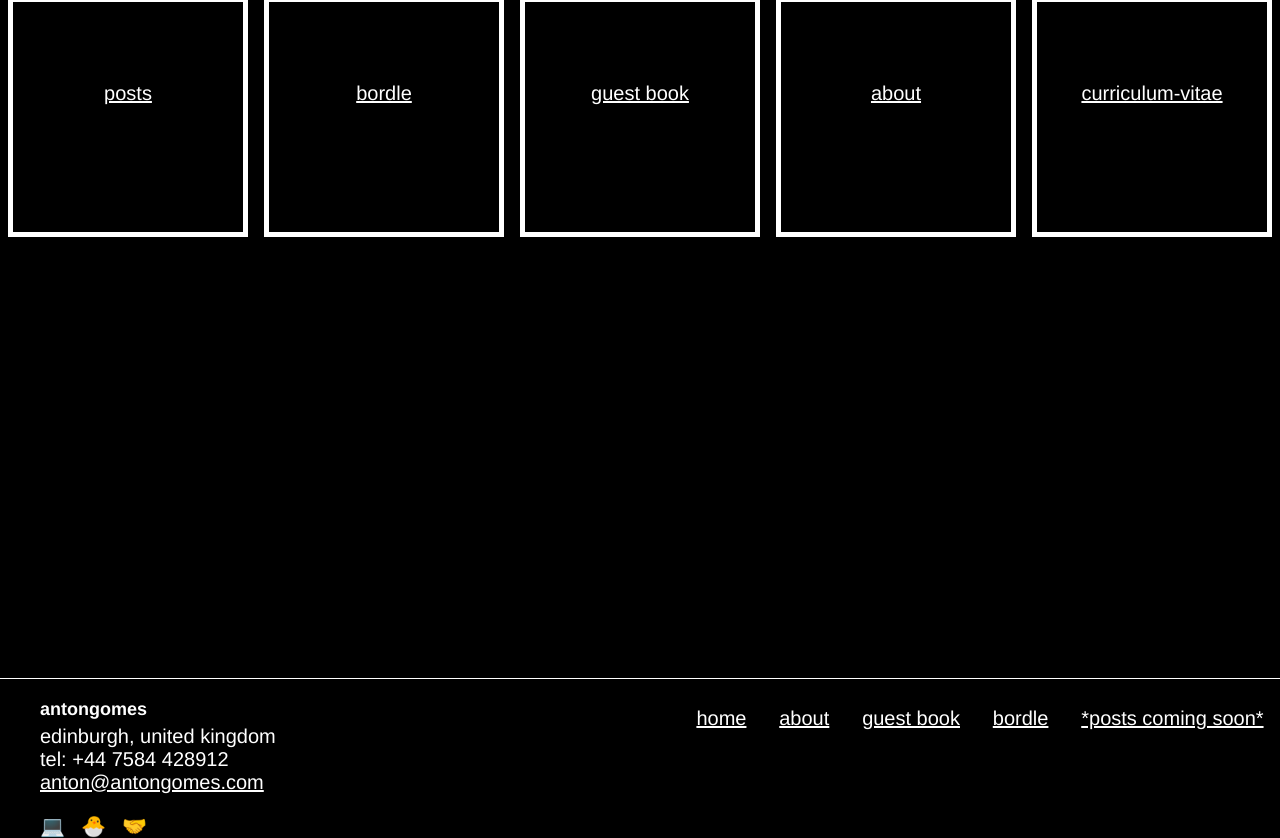
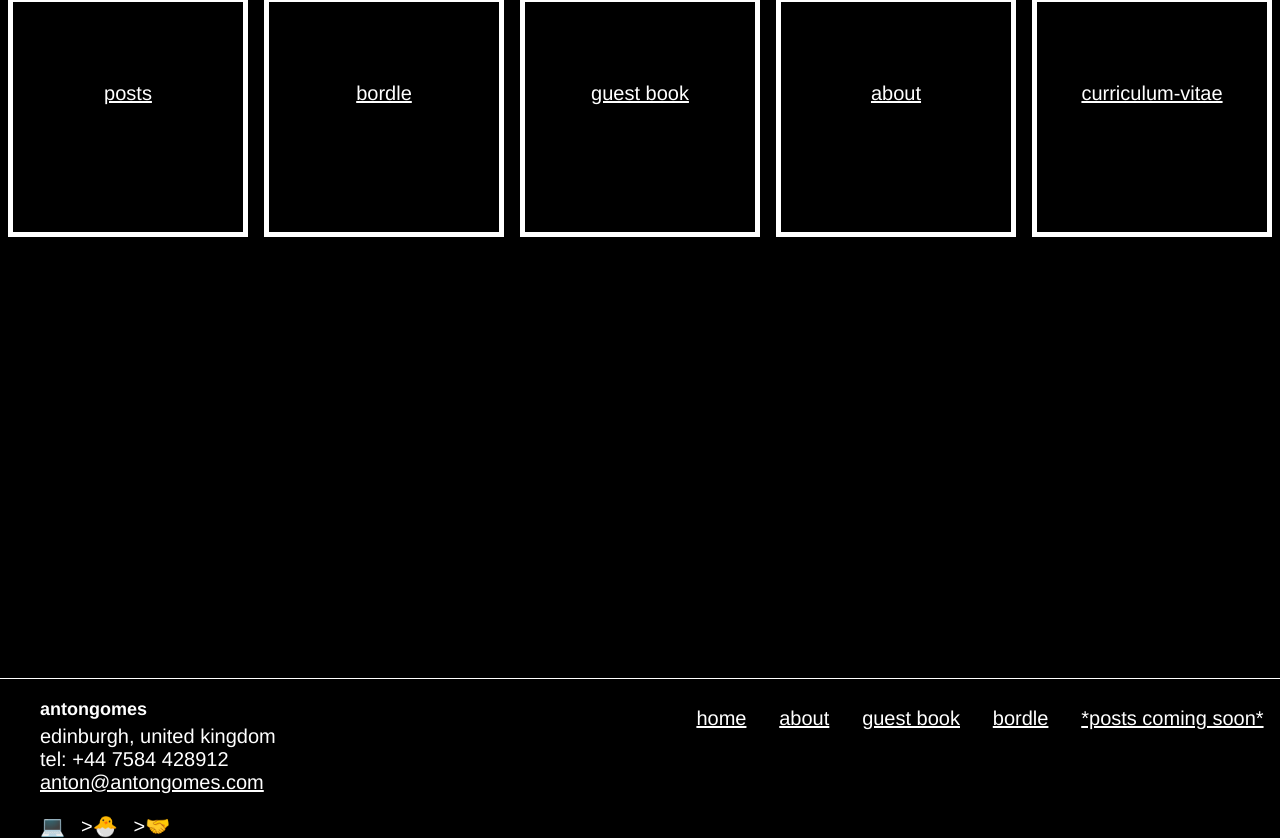
Before and after one commit to AntonGomes/site, a Next.js app: page / in a window 1280 px wide. Shown: the part 182-1020 px from the top of the page. Built offline with nearby package versions, Linux system fonts and the light colour scheme.

Commit message:
links open in new tab

```diff
--- a/components/footer.js
+++ b/components/footer.js
@@ -14,9 +14,9 @@ export default function Footer(props) {
         </ul>
 
         <ul className={styles.contacts}>
-            <li><a href = "https://github.com/AntonGomes">💻</a></li>
-            <li><a href = "https://twitter.com/AomlGomes">🐣</a></li>
-            <li><a href = "https://www.linkedin.com/in/anton-gomes-377a97233/">🤝</a></li>
+            <li><a href = "https://github.com/AntonGomes" target="_blank">💻</a></li>
+            <li><a href = "https://twitter.com/AomlGomes" target="_blank">>🐣</a></li>
+            <li><a href = "https://www.linkedin.com/in/anton-gomes-377a97233/" target="_blank">>🤝</a></li>
         </ul>
         </div>
 
```
